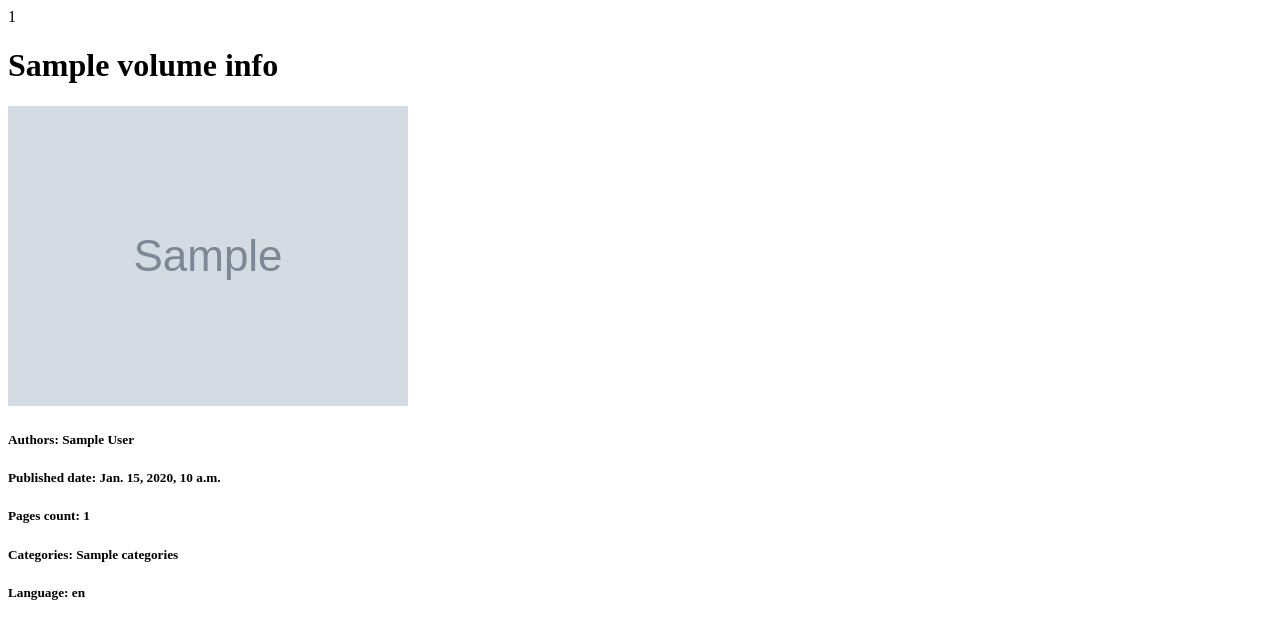
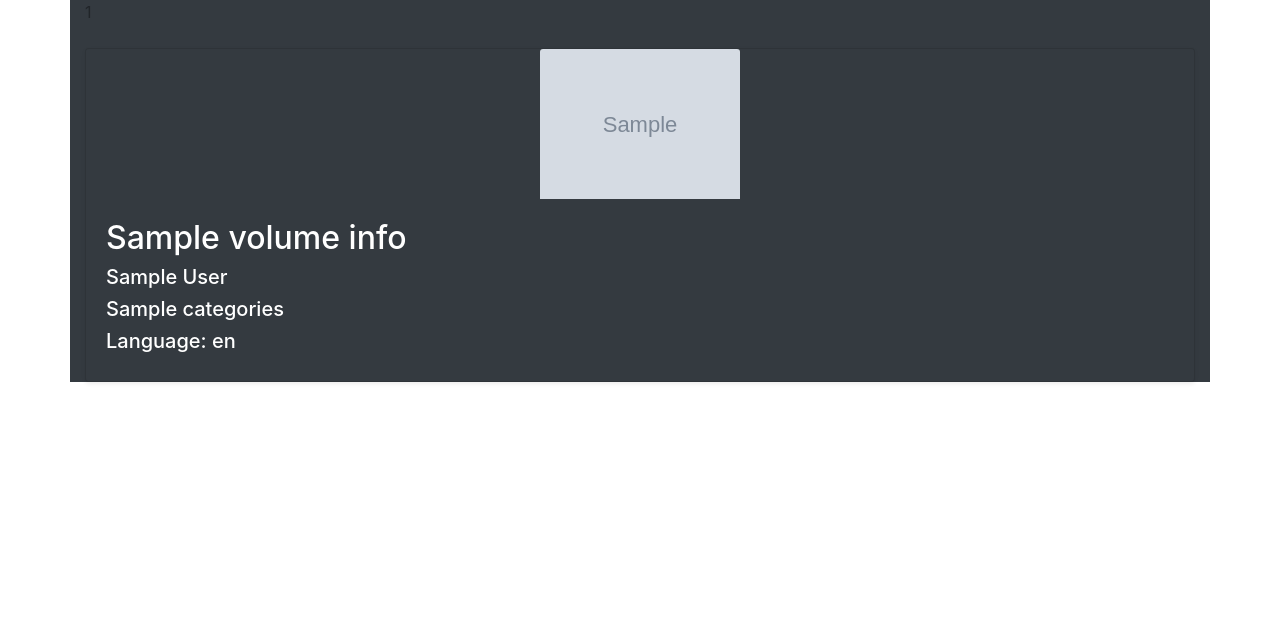
Before and after one commit to cristianmayco/books, a Django app: template core/templates/find.html in a window 1280 px wide. Shown: the top 639 px of the page. Run offline with Django 3.2, Linux system fonts and the light colour scheme; the template is opened without the code that fills it: most values are stand-ins (such as "Sample title", 1, 10 or a date in 2020); grey boxes marked "Sample" are stand-in pictures; some libraries are stand-ins or nearby versions.

Commit message:
Removed cache and update find view

```diff
--- a/core/templates/find.html
+++ b/core/templates/find.html
@@ -2,20 +2,41 @@
 <html lang="en">
 <head>
     <meta charset="UTF-8">
+    <!-- CSS only -->
+    <link rel="stylesheet" href="https://stackpath.bootstrapcdn.com/bootstrap/4.5.0/css/bootstrap.min.css">
     <title>Title</title>
 </head>
 <body>
-{{books.totalItems}}
-{% for item in books.items %}
-<h1>{{item.volumeInfo.title}}</h1>
 
-<img src="{{ item.volumeInfo.imageLinks.thumbnail}}">
-<h5>Authors: {{ item.volumeInfo.authors }}</h5>
-<h5>Published date: {{item.volumeInfo.publishedDate}}</h5>
-<h5>Pages count: {{item.volumeInfo.pageCount}}</h5>
-<h5>Categories: {{item.volumeInfo.categories}}</h5>
-<h5>Language: {{item.volumeInfo.language}}</h5>
+
+<div class="container bg-dark">
+    {{books.totalItems}}
+    <div class="row">
+        <div class="col">
+            {% for item in books.items %}
+            <div class="card mt-4 shadow-sm bg-dark text-white" >
+                <img class="card-img-top mx-auto" src="{{item.volumeInfo.imageLinks.thumbnail}}" style="width: 200px"
+                     alt="Card image cap">
+                <div class="card-body">
+                    <h2>{{item.volumeInfo.title}}</h2>
+                    <h5> {{ item.volumeInfo.authors }}</h5>
+
+                    <h5> {{item.volumeInfo.categories}}</h5>
+                    <h5>Language: {{item.volumeInfo.language}}</h5>
+                </div>
+            </div>
+
+        </div>
+    </div>
+</div>
+
 {% endfor %}
+
+
+<!-- JS, Popper.js, and jQuery -->
+<script src="https://code.jquery.com/jquery-3.5.1.slim.min.js"></script>
+<script src="https://cdn.jsdelivr.net/npm/popper.js@1.16.0/dist/umd/popper.min.js"></script>
+<script src="https://stackpath.bootstrapcdn.com/bootstrap/4.5.0/js/bootstrap.min.js"></script>
 </body>
 
 
```
Also changed, not shown: 1 other file.
